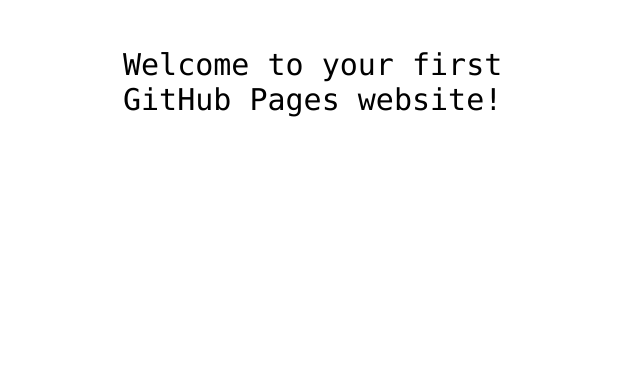
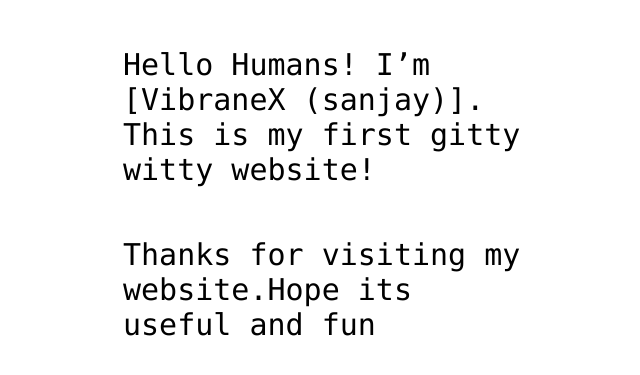
Before and after one commit to vibraneX/vibraneX.github.io, a plain HTML site: page index.html in a window 1280 px wide. Shown: the part 341-716 px from the top of the page, without its empty margins (317-957 px from the left). Drawn offline with Linux system fonts and the light colour scheme.

Commit message:
Introduction update
Changed the website from default name hello world and welcome titles to my memorial own welcome note

```diff
--- a/index.html
+++ b/index.html
@@ -12,7 +12,7 @@
 <img src="https://octodex.github.com/images/daftpunktocat-thomas.gif" id="octocat" alt="octocat-gif" />
 
 <!-- Change this code here by copy and pasting your template on line 15 -->
-<p>Welcome to your first GitHub Pages website!</p>
-
+<p>Hello Humans! I’m [VibraneX (sanjay)]. This is my first gitty witty website!</p>
+<p>Thanks for visiting my website.Hope its useful and fun</p>
 </body>
 </html>
```
